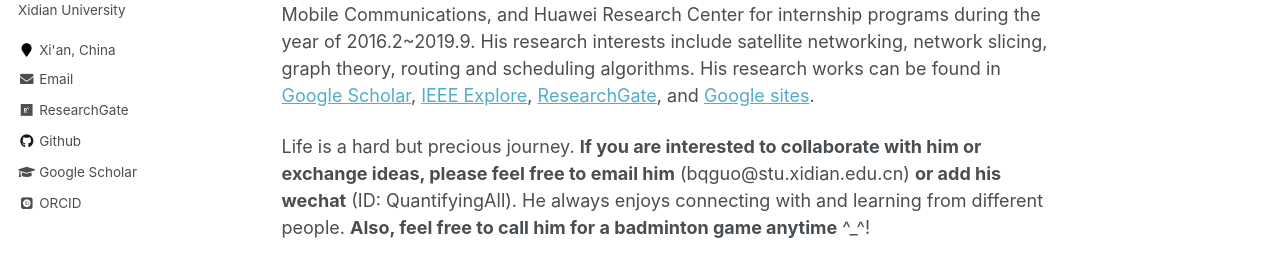
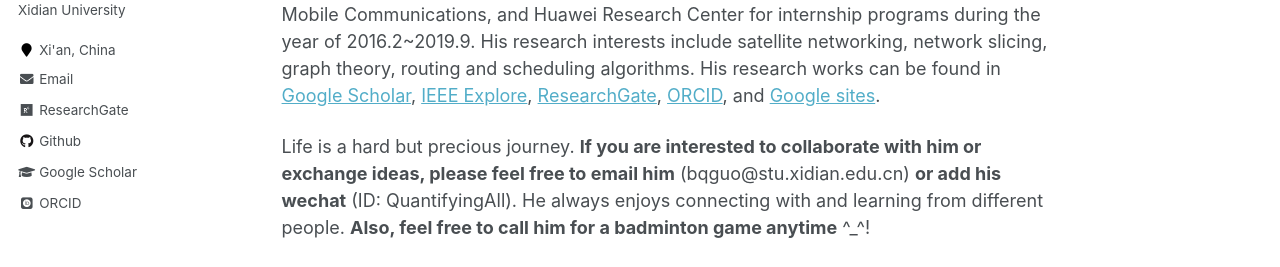
Before and after one commit to wilixx/wilixx.github.io, a Jekyll site: the page built from _pages/about.md, in a window 1280 px wide and 900 px high. Shown: the part 375-642 px from the top of the window. Built offline with Jekyll 4.4.1, drawn with Linux system fonts in a browser that asks for light colours; some web fonts are replaced.

Commit message:
Update about.md

```diff
--- a/_pages/about.md
+++ b/_pages/about.md
@@ -8,7 +8,7 @@ redirect_from:
   - /about.html
 ---
 
-**Binquan Guo** received the B.S. degree and the master's degree in telecommunication engineering from Xidian University, Xi’an, China, in 2017 and 2020, respectively. He is currently pursuing the Ph.D. degree with the State Key Laboratory of Integrated Service Networks, Xidian University, Xi’an, under the guidance of [Prof. Hongyan Li](https://web.xidian.edu.cn/hyli/) (2020.9 ~ ). He is also a Visiting Ph.D. student in University of Houston hosted by [Prof. Pan Miao](http://www2.egr.uh.edu/~mpan2/) (remotely) and Singapore University of Technology and Design under the guidance of [Prof. Zehui Xiong](https://sites.google.com/view/zehuixiong) (2024~). He has worked in Xi'an Institute of Optics and Precision Mechanics, Xianyang Nuclear Industry 215 Hospital, SAP China Research Center, Intel Mobile Communications, and Huawei Research Center for internship programs during the year of 2016.2~2019.9. His research interests include satellite networking, network slicing, graph theory, routing and scheduling algorithms. His research works can be found in [Google Scholar](https://scholar.google.com/citations?user=NA8egm4AAAAJ),  [IEEE Explore](https://ieeexplore.ieee.org/author/37089678912), [ResearchGate](https://www.researchgate.net/profile/Binquan-Guo/research), and [Google sites](https://sites.google.com/view/binquanguo/home).
+**Binquan Guo** received the B.S. degree and the master's degree in telecommunication engineering from Xidian University, Xi’an, China, in 2017 and 2020, respectively. He is currently pursuing the Ph.D. degree with the State Key Laboratory of Integrated Service Networks, Xidian University, Xi’an, under the guidance of [Prof. Hongyan Li](https://web.xidian.edu.cn/hyli/) (2020.9 ~ ). He is also a Visiting Ph.D. student in University of Houston hosted by [Prof. Pan Miao](http://www2.egr.uh.edu/~mpan2/) (remotely) and Singapore University of Technology and Design under the guidance of [Prof. Zehui Xiong](https://sites.google.com/view/zehuixiong) (2024~). He has worked in Xi'an Institute of Optics and Precision Mechanics, Xianyang Nuclear Industry 215 Hospital, SAP China Research Center, Intel Mobile Communications, and Huawei Research Center for internship programs during the year of 2016.2~2019.9. His research interests include satellite networking, network slicing, graph theory, routing and scheduling algorithms. His research works can be found in [Google Scholar](https://scholar.google.com/citations?user=NA8egm4AAAAJ),  [IEEE Explore](https://ieeexplore.ieee.org/author/37089678912), [ResearchGate](https://www.researchgate.net/profile/Binquan-Guo/research), [ORCID](https://orcid.org/0000-0002-0660-1830), and [Google sites](https://sites.google.com/view/binquanguo/home).
 
 Life is a hard but precious journey. **If you are interested to collaborate with him or exchange ideas, please feel free to email him** (bqguo@stu.xidian.edu.cn) **or add his wechat** (ID: QuantifyingAll). He always enjoys connecting with and learning from different people. **Also, feel free to call him for a badminton game anytime** ^_^!
 
```
